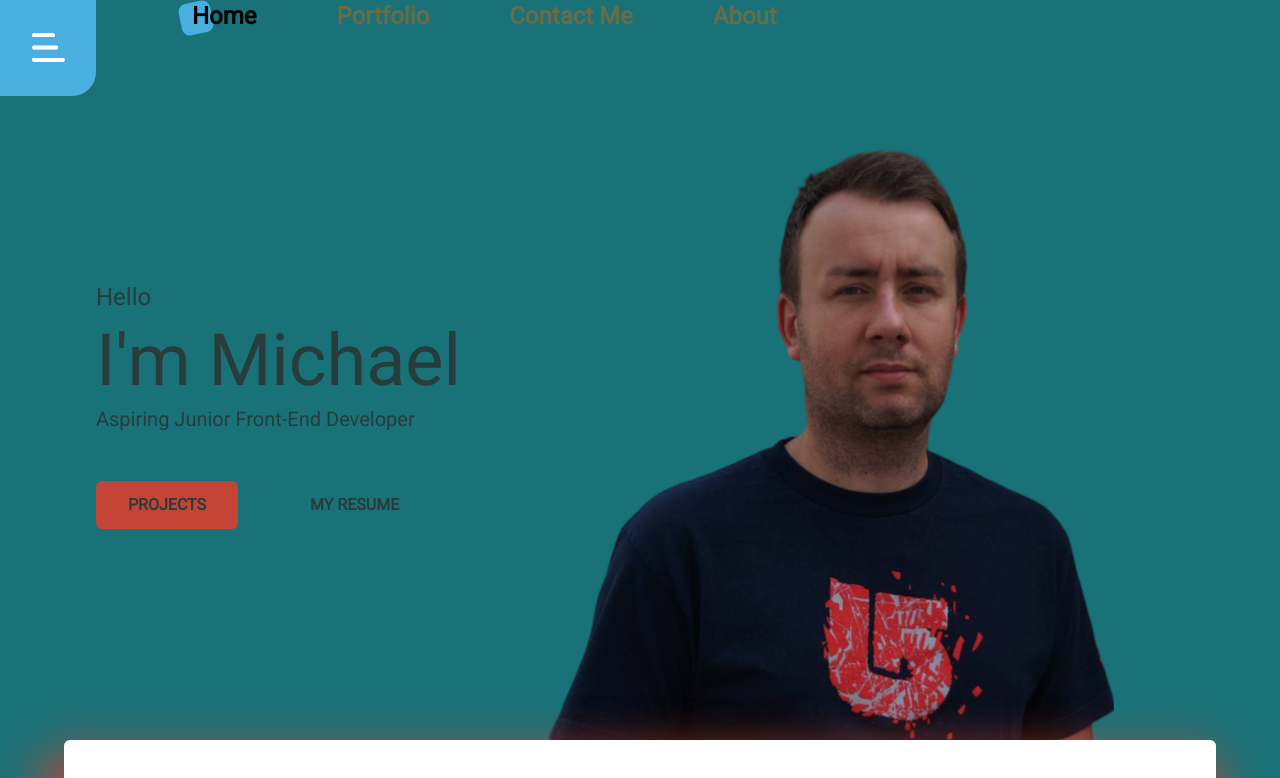
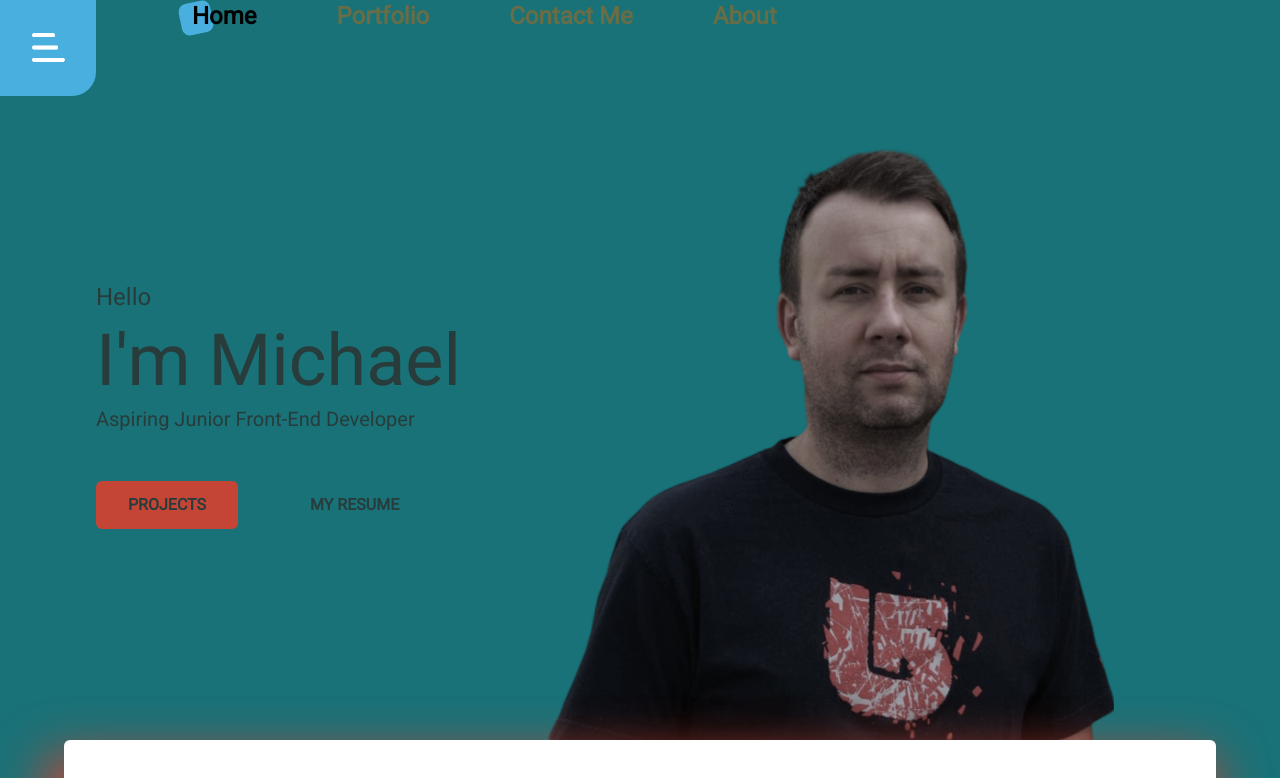
Before and after one commit to misiek869/portfolio, a Next.js app: page / in a window 1280 px wide. Shown: the top 778 px of the page. Built offline with nearby package versions, Linux system fonts and the light colour scheme.

Commit message:
change photo

```diff
--- a/src/app/components/Home/Home.tsx
+++ b/src/app/components/Home/Home.tsx
@@ -129,7 +129,7 @@ const Home = () => {
 						</div>
 						<div className='col-span-12 pt-[50px] md:bg-transparent  md:pt-[130px] md:col-span-7'>
 							<div className='container m-auto'>
-								<img src='/michal.png' alt='michal' decoding='async' />
+								<img src='/michal.webp' alt='michal' decoding='async' />
 							</div>
 						</div>
 					</div>
```
